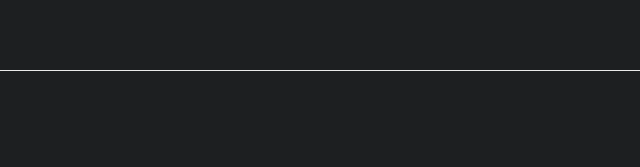
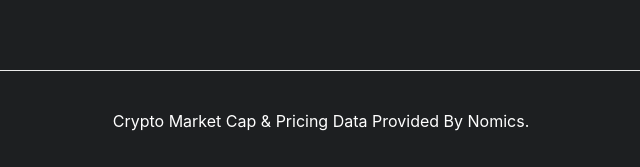
Before and after one commit to maughan/to-the-moon, a Next.js app: page / in a window 1280 px wide. Shown: the part 630-797 px from the top of the page, without its empty margins (319-959 px from the left). Built offline with nearby package versions, Linux system fonts and the light colour scheme; no server answers.

Commit message:
attribution

```diff
--- a/pages/index.js
+++ b/pages/index.js
@@ -151,7 +151,11 @@ export default function Home() {
         </div>
       </main>
 
-      <footer className={styles.footer}></footer>
+      <footer className={styles.footer}>
+        <a href="https://nomics.com" style={{ color: "white" }}>
+          Crypto Market Cap & Pricing Data Provided By Nomics.
+        </a>
+      </footer>
     </div>
   );
 }
```
